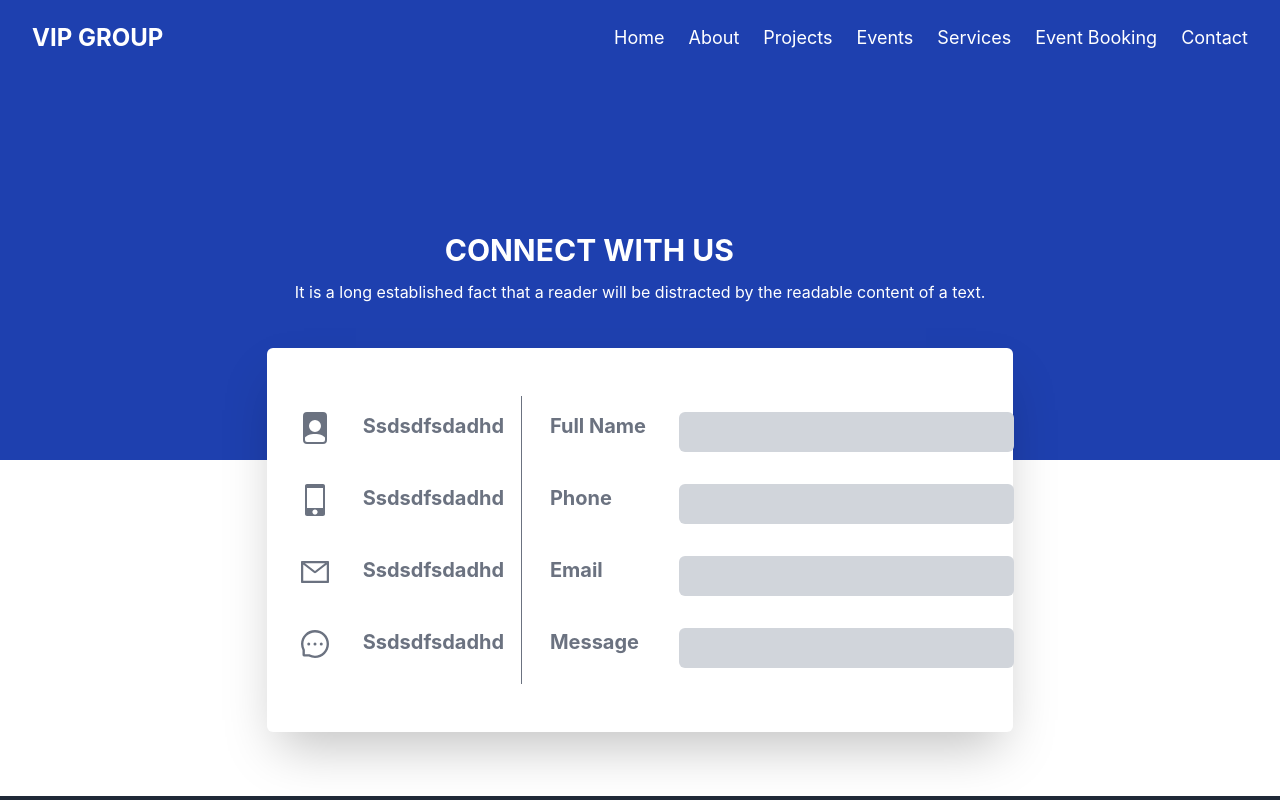
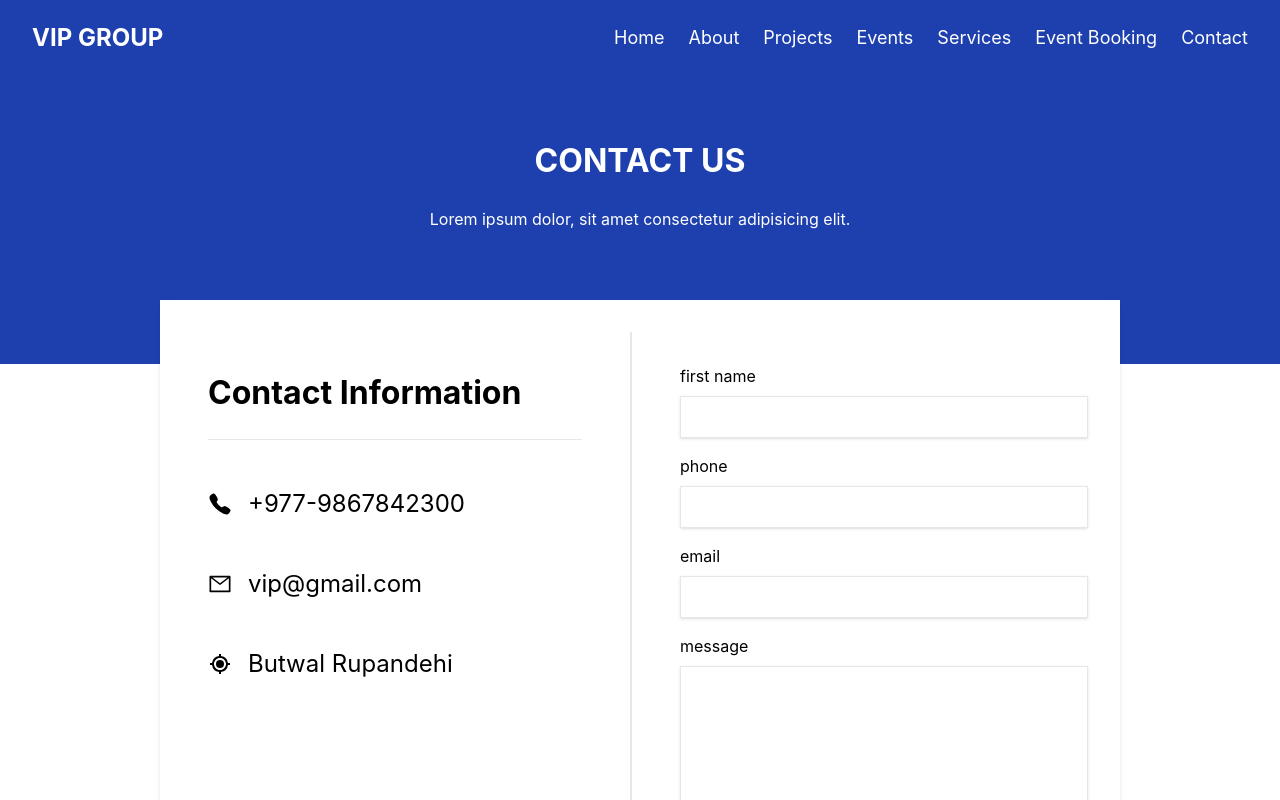
Before and after one commit to A4OnE/sirg, a Next.js app: page /Contact in a window 1280 px wide. Shown: the top 800 px of the page. Built offline with nearby package versions, Linux system fonts and the light colour scheme.

Commit message:
contact completed

```diff
--- /dev/null
+++ b/components/form/ContactForm.jsx
@@ -0,0 +1,29 @@
+import React from "react";
+
+function ContactForm() {
+  return (
+    <div>
+      <form action="" className="p-4 lg:px-8">
+      <div className=" flex flex-col space-y-2 mt-4">
+        <label>first name</label>
+        <input type="text" className="border p-2 shadow" />
+      </div>
+      <div className=" flex flex-col space-y-2 mt-4">
+        <label>phone</label>
+        <input type="text" className="border p-2 shadow" />
+      </div>
+      <div className=" flex flex-col space-y-2 mt-4">
+        <label>email</label>
+        <input type="text" className="border p-2 shadow" />
+      </div>
+      <div className=" flex flex-col space-y-2 mt-4">
+        <label>message</label>
+        <textarea type="text" rows='8' className="border p-2 shadow" />
+      </div>
+      <input type="submit" value="SUBMIT" className="btn-primary rounded-md my-8" />
+      </form>
+    </div>
+  );
+}
+
+export default ContactForm;
--- a/pages/Contact.jsx
+++ b/pages/Contact.jsx
@@ -5,110 +5,64 @@ import { GoDeviceMobile } from "react-icons/go";
 import { AiOutlineMail } from "react-icons/ai";
 import { AiOutlineMessage } from "react-icons/ai";
 import PageTemplate from "../components/Templates/PageTemplate";
+import ContactForm from "../components/form/ContactForm";
+import { IoCall } from "react-icons/io5";
+import {BiCurrentLocation} from 'react-icons/bi'
 
 function Contact() {
   return (
     <div>
-            <PageTemplate>
-        <div className=" Box">
+      <PageTemplate>
+        <div className="">
           {/* starting of top part of contact */}
-          <div
-            className="  h-96 bg-blue-800 w-full  grid
-       items-center "
-          >
-            <div className="text-center">
-              <div
-                className="font-bold text-3xl text-white
-             w-10/12 uppercase ml-14   "
-              >
-                connect with us
-              </div>
-
-              <div className=" text-white mt-3 text-base   normal">
-                It is a long established fact that a reader will be distracted
-                by the readable content of a text.
-              </div>
+          <div className="bg-primary h-96 lg:h-72 w-full py-10">
+            <div className="text-center text-white">
+            <h1>CONTACT US</h1>
+            <p>Lorem ipsum dolor, sit amet consectetur adipisicing elit.</p>
             </div>
           </div>
           {/*ending of  top part of contact */}
 
-          {/* form div starts */}
-          <div
-            className="cards  md:w-11/12 lg:w-7/12  sm:w-10/12
-        md:h-96 lg:h-10/12 mb-16
-         bg-white shadow-2xl
-      grid items-center mx-auto -my-28 p-4  rounded-md"
-          >
-            <div
-              className="
-        grid grid-cols-3 capitalize text-gray-500
-        font-bold lg:text-xl"
-            >
-              {/* icon wala part in left side starts */}
-              <div className="grid grid-rows-4 w-40   ">
-                <div className="grid grid-cols-2  lg:w-fit   w-28   m-4 ">
-                  <div>
-                    <BsFillFilePersonFill className="h-8 w-8" />
-                  </div>
-                  <div>ssdsdfsdadhd</div>
-                </div>
-                <div className="grid grid-cols-2 lg:w-fit  w-28   m-4  ">
-                  <div>
-                    <GoDeviceMobile className="h-8 w-8" />
-                  </div>
-                  <div>ssdsdfsdadhd</div>
-                </div>
-                <div className="grid grid-cols-2  lg:w-fit   w-28  m-4 ">
-                  <div>
-                    <AiOutlineMail className="h-8 w-8" />
-                  </div>
-                  <div>ssdsdfsdadhd</div>{" "}
-                </div>
-                <div className="grid grid-cols-2  lg:w-fit  w-28   m-4 ">
-                  <div>
-                    <AiOutlineMessage className="h-8 w-8" />
-                  </div>
-                  <div>ssdsdfsdadhd</div>
-                </div>
+          {/* contact section div starts */}
+          <div className="w-full lg:w-3/4 mx-auto -mt-24 bg-white shadow-md">
+
+          {/* grids starts here */}
+          <div className="grid lg:grid-cols-2 gap-4  py-4 lg:py-8 my-8">
+
+            {/* left sections starts here */}
+            <div className="lg:border-r-2">
+              <div className="p-4 lg:px-12">
+              <h1>Contact Information</h1>
+              <hr />
+              <div className="flex space-x-4 my-8 lg:my-12 text-xl lg:text-2xl items-center">
+                <IoCall />
+                <p>+977-9867842300</p>
+                <p></p>
               </div>
-              {/* icon wala part in left side ends */}
-
-              <div className="col-span-2  grid   pl-3 grid-rows-1 border-l border-gray-500">
-                <div className="grid  grid-cols-3 w-5/12   m-4 ">
-                  <label className=" col-span-2">full name</label>
-                  <input
-                    type="text"
-                    className="bg-gray-300 rounded-md outline-none lg:h-10  h-8 lg:w-fit w-fit px-2"
-                  />
-                </div>
-                <div className="grid grid-cols-3  w-5/12  m-4 ">
-                  <label className="col-span-2">phone</label>
-                  <input
-                    type="text"
-                    className="bg-gray-300 rounded-md outline-none lg:h-10 h-8 lg:w-fit w-fit px-2"
-                  />
-                </div>
-                <div className="grid grid-cols-3  w-5/12   m-4 ">
-                  <label className="col-span-2 ">email</label>
-                  <input
-                    type="text"
-                    className="bg-gray-300 rounded-md outline-none lg:h-10 h-8 lg:w-fit w-fit px-2"
-                  />
-                </div>
-                <div className="grid grid-cols-3   w-5/12   m-4 ">
-                  <label className="col-span-2">message</label>
-                  <input
-                    type="text"
-                    className="bg-gray-300 rounded-md outline-none  lg:h-10 h-8 lg:w-fit  w-fit px-2"
-                  />
-                </div>
+              <div className="flex space-x-4 my-8 lg:my-12 text-xl lg:text-2xl items-center">
+                <AiOutlineMail />
+                <p>vip@gmail.com</p>
+              </div>
+              <div className="flex space-x-4 my-8 lg:my-12 text-xl lg:text-2xl items-center">
+                <BiCurrentLocation/>
+                <p>Butwal Rupandehi</p>
+              </div>
               </div>
             </div>
+            {/* left sections ends here */}
+
+            {/* right sections starts here */}
+            <ContactForm/>
+            {/* right sections ends here */}
+
           </div>
-          {/* form div closed */}
+          {/* grids ends here */}
+
+          </div>
+          {/* contact section div closed */}
+
         </div>
-        </PageTemplate>
-
+      </PageTemplate>
     </div>
   );
 }
```
